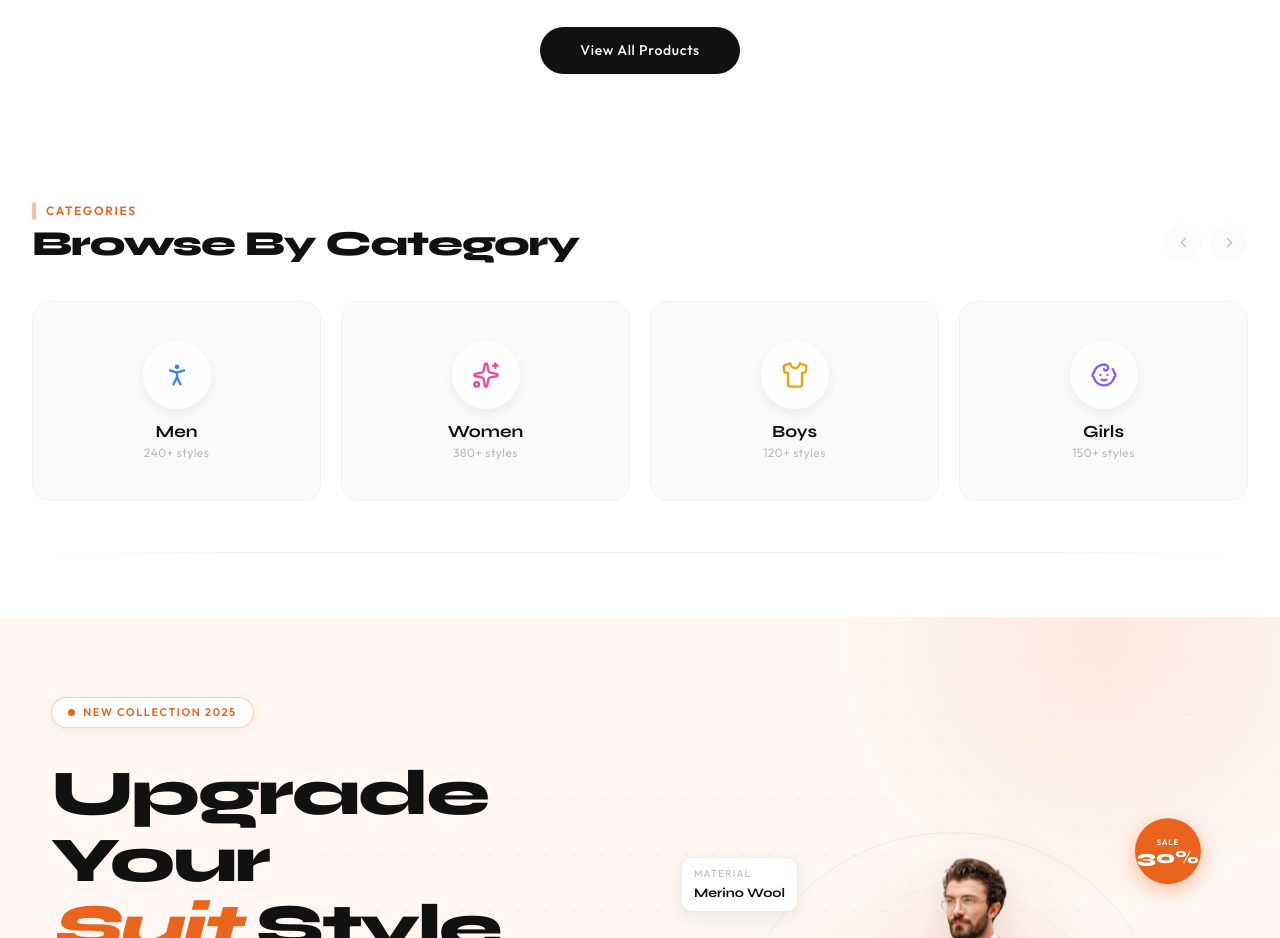
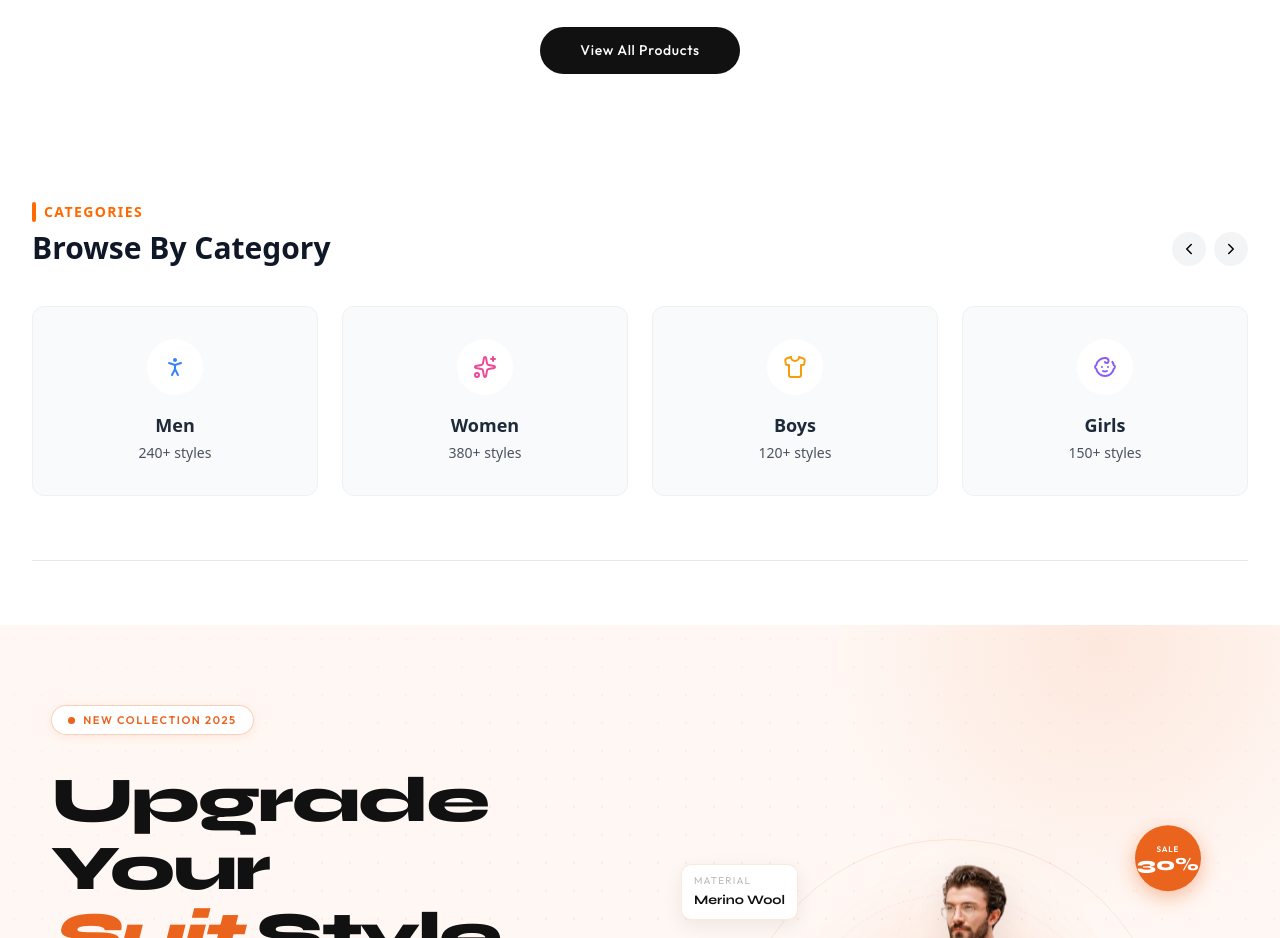
Before and after one commit to uttamgupta628/shop, a React (Vite) app: page / in a window 1280 px wide. Shown: the part 5380-6318 px from the top of the page. Built offline with nearby package versions, Linux system fonts and the light colour scheme.

Commit message:
production  add

```diff
--- a/src/components/about.tsx
+++ b/src/components/about.tsx
@@ -1,4 +1,4 @@
-import React, { useEffect, useRef, useState } from "react";
+import { useEffect, useRef, useState } from "react";
 import { ArrowUpRight, Award, Heart, ShieldCheck, Truck, Users, Star, MapPin, Mail, Phone } from "lucide-react";
 
 /* ─── Intersection Observer hook ─── */
--- a/src/components/home/BrowseByCategory.tsx
+++ b/src/components/home/BrowseByCategory.tsx
@@ -1,4 +1,4 @@
-import React, { useState, useEffect, useRef } from "react";
+import React, { useState, useRef } from "react";
 import { ChevronLeft, ChevronRight, PersonStanding, Sparkles, Shirt, Baby } from "lucide-react";
 
 interface Category {
@@ -10,274 +10,143 @@ interface Category {
 }
 
 const BrowseByCategory: React.FC = () => {
+
   const [hoveredId, setHoveredId] = useState<string | null>(null);
   const [activeId, setActiveId] = useState<string | null>(null);
-  const [visible, setVisible] = useState(false);
   const [scrollPos, setScrollPos] = useState(0);
+
   const trackRef = useRef<HTMLDivElement>(null);
-  const sectionRef = useRef<HTMLElement>(null);
 
   const categories: Category[] = [
-    { id: "1", name: "Men",   icon: <PersonStanding />, count: "240+ styles", color: "#3b82f6" },
-    { id: "2", name: "Women", icon: <Sparkles />,       count: "380+ styles", color: "#ec4899" },
-    { id: "3", name: "Boys",  icon: <Shirt />,          count: "120+ styles", color: "#f59e0b" },
-    { id: "4", name: "Girls", icon: <Baby />,           count: "150+ styles", color: "#8b5cf6" },
+    { id: "1", name: "Men", icon: <PersonStanding />, count: "240+ styles", color: "#3b82f6" },
+    { id: "2", name: "Women", icon: <Sparkles />, count: "380+ styles", color: "#ec4899" },
+    { id: "3", name: "Boys", icon: <Shirt />, count: "120+ styles", color: "#f59e0b" },
+    { id: "4", name: "Girls", icon: <Baby />, count: "150+ styles", color: "#8b5cf6" }
   ];
-
-  useEffect(() => {
-    const obs = new IntersectionObserver(([e]) => { if (e.isIntersecting) setVisible(true); }, { threshold: 0.15 });
-    if (sectionRef.current) obs.observe(sectionRef.current);
-    return () => obs.disconnect();
-  }, []);
 
   const scroll = (dir: "left" | "right") => {
     if (!trackRef.current) return;
+
     const amount = trackRef.current.offsetWidth * 0.7;
-    trackRef.current.scrollBy({ left: dir === "right" ? amount : -amount, behavior: "smooth" });
+
+    trackRef.current.scrollBy({
+      left: dir === "right" ? amount : -amount,
+      behavior: "smooth"
+    });
   };
 
   const handleScroll = () => {
-    if (trackRef.current) setScrollPos(trackRef.current.scrollLeft);
+    if (trackRef.current) {
+      setScrollPos(trackRef.current.scrollLeft);
+    }
   };
 
-  const canScrollLeft  = scrollPos > 0;
+  const canScrollLeft = scrollPos > 0;
+
   const canScrollRight = trackRef.current
     ? scrollPos < trackRef.current.scrollWidth - trackRef.current.clientWidth - 4
     : false;
 
   return (
-    <>
-      <style>{`
-        @import url('https://fonts.googleapis.com/css2?family=Syne:wght@600;700;800&family=Outfit:wght@300;400;500;600&display=swap');
+    <section className="bg-white py-16 px-4 sm:px-6 lg:px-8">
+      <div className="max-w-7xl mx-auto">
 
-        .bc-section {
-          font-family: 'Outfit', sans-serif;
-          background: #fff;
-          position: relative;
-          overflow: hidden;
-        }
+        {/* Header */}
+        <div className="flex items-end justify-between mb-10 flex-wrap gap-4">
 
-        /* Entrance */
-        .bc-fade { opacity:0; transform:translateY(24px); transition:opacity .8s cubic-bezier(.16,1,.3,1),transform .8s cubic-bezier(.16,1,.3,1); }
-        .bc-fade.in { opacity:1; transform:none; }
-        .bc-d1{transition-delay:.05s} .bc-d2{transition-delay:.2s}
-
-        /* Eyebrow */
-        .bc-eyebrow { display:flex; align-items:center; gap:10px; font-size:12px; font-weight:600; color:#ea641e; letter-spacing:.14em; text-transform:uppercase; margin-bottom:6px; }
-        .bc-bar { width:4px; height:18px; border-radius:2px; background:#ea641e; animation:bc-pulse 2s ease-in-out infinite; flex-shrink:0; }
-        @keyframes bc-pulse { 0%,100%{opacity:1;} 50%{opacity:.4;} }
-
-        .bc-heading { font-family:'Syne',sans-serif; font-size:clamp(1.5rem,3vw,2.2rem); font-weight:800; color:#111; letter-spacing:-.03em; line-height:1; }
-
-        /* Nav buttons */
-        .bc-nav { width:38px; height:38px; border-radius:50%; background:#f5f5f5; border:none; cursor:pointer; display:flex; align-items:center; justify-content:center; transition:background .25s,transform .2s; color:#333; flex-shrink:0; }
-        .bc-nav:hover:not(:disabled) { background:#ea641e; color:#fff; transform:scale(1.08); }
-        .bc-nav:disabled { opacity:.3; cursor:not-allowed; }
-
-        /* Scroll track — horizontal scroll on mobile */
-        .bc-track {
-          display: grid;
-          grid-template-columns: repeat(4, 1fr);
-          gap: clamp(12px, 2vw, 20px);
-          overflow: visible;
-        }
-
-        /* Category card */
-        .bc-card {
-          position: relative;
-          border-radius: 18px;
-          border: 1.5px solid #f0f0f0;
-          background: #fafafa;
-          padding: clamp(20px, 3vw, 36px) 16px;
-          cursor: pointer;
-          display: flex; flex-direction: column; align-items: center; justify-content: center;
-          gap: 14px;
-          transition: border-color .3s, box-shadow .35s, transform .4s cubic-bezier(.16,1,.3,1), background .3s;
-          text-align: center;
-          overflow: hidden;
-          min-height: clamp(140px, 18vw, 200px);
-          -webkit-tap-highlight-color: transparent;
-          border: none;
-          outline: none;
-        }
-        .bc-card::before {
-          content: '';
-          position: absolute; inset: 0; border-radius: 18px;
-          border: 1.5px solid #f0f0f0;
-          transition: border-color .3s;
-          pointer-events: none;
-        }
-        .bc-card:hover::before, .bc-card.active::before {
-          border-color: var(--cat-color, #ea641e);
-        }
-        .bc-card:hover, .bc-card.active {
-          background: var(--cat-color, #ea641e);
-          box-shadow: 0 16px 40px color-mix(in srgb, var(--cat-color) 30%, transparent);
-          transform: translateY(-6px);
-        }
-
-        /* Glow blob behind icon */
-        .bc-blob {
-          position: absolute;
-          top: -20px; left: 50%; transform: translateX(-50%);
-          width: 100px; height: 100px; border-radius: 50%;
-          background: var(--cat-color, #ea641e);
-          opacity: 0;
-          filter: blur(28px);
-          transition: opacity .4s;
-          pointer-events: none;
-        }
-        .bc-card:hover .bc-blob, .bc-card.active .bc-blob { opacity: .25; }
-
-        /* Icon wrapper */
-        .bc-icon-wrap {
-          width: clamp(52px, 7vw, 68px);
-          height: clamp(52px, 7vw, 68px);
-          border-radius: 50%;
-          background: rgba(255,255,255,0.9);
-          display: flex; align-items: center; justify-content: center;
-          transition: background .3s, transform .4s cubic-bezier(.16,1,.3,1);
-          position: relative; z-index: 1;
-          box-shadow: 0 4px 12px rgba(0,0,0,.06);
-        }
-        .bc-card:hover .bc-icon-wrap, .bc-card.active .bc-icon-wrap {
-          background: rgba(255,255,255,0.25);
-          transform: scale(1.12) rotate(-4deg);
-        }
-        .bc-icon-wrap svg {
-          width: clamp(22px, 3vw, 28px);
-          height: clamp(22px, 3vw, 28px);
-          transition: color .3s;
-          color: var(--cat-color, #ea641e);
-        }
-        .bc-card:hover .bc-icon-wrap svg,
-        .bc-card.active .bc-icon-wrap svg { color: #fff; }
-
-        /* Text */
-        .bc-name {
-          font-family: 'Syne', sans-serif;
-          font-size: clamp(14px, 1.8vw, 17px);
-          font-weight: 700; color: #111;
-          transition: color .3s; position: relative; z-index: 1; line-height: 1;
-        }
-        .bc-count {
-          font-size: clamp(10px, 1.2vw, 12px); color: #bbb;
-          transition: color .3s; position: relative; z-index: 1;
-          letter-spacing: .04em;
-        }
-        .bc-card:hover .bc-name, .bc-card.active .bc-name,
-        .bc-card:hover .bc-count, .bc-card.active .bc-count { color: #fff; }
-
-        /* Arrow indicator */
-        .bc-arrow {
-          position: absolute; bottom: 14px; right: 14px;
-          width: 24px; height: 24px; border-radius: 50%;
-          background: rgba(255,255,255,.25);
-          display: flex; align-items: center; justify-content: center;
-          opacity: 0; transform: scale(.7);
-          transition: opacity .3s, transform .3s;
-          z-index: 1;
-        }
-        .bc-card:hover .bc-arrow, .bc-card.active .bc-arrow { opacity:1; transform:scale(1); }
-
-        /* Card stagger */
-        .bc-stagger { opacity:0; transform:translateY(20px); }
-        .bc-stagger.in { animation: bc-card-in .6s cubic-bezier(.16,1,.3,1) forwards; }
-        @keyframes bc-card-in { to { opacity:1; transform:translateY(0); } }
-
-        /* Divider */
-        .bc-divider { height:1px; background:linear-gradient(to right, transparent, #f0f0f0 20%, #f0f0f0 80%, transparent); margin-top: clamp(32px,4vw,56px); }
-
-        /* ═══════════════════════
-           RESPONSIVE
-        ═══════════════════════ */
-
-        @media (max-width: 1024px) {
-          .bc-track { grid-template-columns: repeat(4, 1fr); }
-        }
-
-        @media (max-width: 640px) {
-          .bc-track {
-            grid-template-columns: repeat(2, 1fr);
-          }
-          .bc-card { min-height: 130px; }
-        }
-
-        @media (max-width: 360px) {
-          .bc-track { grid-template-columns: repeat(2, 1fr); gap: 10px; }
-          .bc-card { min-height: 118px; padding: 16px 10px; }
-        }
-
-        @media (prefers-reduced-motion: reduce) {
-          .bc-fade,.bc-stagger { transition:none; animation:none; opacity:1; transform:none; }
-          .bc-card { transition: background .15s; }
-          .bc-bar { animation: none; }
-        }
-      `}</style>
-
-      <section ref={sectionRef} className="bc-section py-12 sm:py-16 px-4 sm:px-6 lg:px-8">
-        <div style={{ maxWidth: '1280px', margin: '0 auto' }}>
-
-          {/* ── Header ── */}
-          <div
-            className={`bc-fade bc-d1 ${visible ? 'in' : ''}`}
-            style={{ display:'flex', alignItems:'flex-end', justifyContent:'space-between', marginBottom:'clamp(24px,4vw,40px)', gap:'16px', flexWrap:'wrap' }}
-          >
           <div>
-              <div className="bc-eyebrow"><div className="bc-bar" />Categories</div>
-              <h2 className="bc-heading">Browse By Category</h2>
+            <div className="flex items-center gap-2 text-sm font-semibold text-orange-500 uppercase tracking-widest">
+              <div className="w-1 h-5 bg-orange-500 rounded-full"></div>
+              Categories
             </div>
 
-            {/* Arrows — only useful if you add more categories later */}
-            <div style={{ display:'flex', gap:'8px' }}>
-              <button className="bc-nav" onClick={() => scroll("left")} disabled={!canScrollLeft} aria-label="Scroll left">
-                <ChevronLeft size={17} />
+            <h2 className="text-3xl font-bold text-gray-900 mt-2">
+              Browse By Category
+            </h2>
+          </div>
+
+          <div className="flex gap-2">
+            <button
+              onClick={() => scroll("left")}
+              disabled={!canScrollLeft}
+              className="p-2 bg-gray-100 hover:bg-orange-500 hover:text-white rounded-full transition"
+            >
+              <ChevronLeft size={18} />
             </button>
-              <button className="bc-nav" onClick={() => scroll("right")} disabled={!canScrollRight} aria-label="Scroll right">
-                <ChevronRight size={17} />
+
+            <button
+              onClick={() => scroll("right")}
+              disabled={!canScrollRight}
+              className="p-2 bg-gray-100 hover:bg-orange-500 hover:text-white rounded-full transition"
+            >
+              <ChevronRight size={18} />
             </button>
           </div>
+
         </div>
 
-          {/* ── Grid ── */}
+        {/* Categories Grid */}
         <div
           ref={trackRef}
           onScroll={handleScroll}
-            className={`bc-fade bc-d2 ${visible ? 'in' : ''} bc-track`}
+          className="grid grid-cols-2 sm:grid-cols-2 md:grid-cols-4 gap-6"
         >
-            {categories.map((cat, i) => (
+          {categories.map((cat) => {
+
+            const active = activeId === cat.id || hoveredId === cat.id;
+
+            return (
               <button
                 key={cat.id}
-                className={`bc-card bc-stagger ${visible ? 'in' : ''} ${activeId === cat.id ? 'active' : ''}`}
-                style={{
-                  '--cat-color': cat.color,
-                  animationDelay: `${0.05 + i * 0.1}s`,
-                } as React.CSSProperties}
                 onClick={() => setActiveId(activeId === cat.id ? null : cat.id)}
                 onMouseEnter={() => setHoveredId(cat.id)}
                 onMouseLeave={() => setHoveredId(null)}
+                style={{ borderColor: active ? cat.color : "#f0f0f0" }}
+                className={`
+                  relative rounded-xl border bg-gray-50 p-8
+                  flex flex-col items-center justify-center
+                  text-center transition-all duration-300
+                  hover:shadow-lg
+                  ${active ? "text-white shadow-xl" : "text-gray-800"}
+                `}
               >
-                <div className="bc-blob" />
 
-                <div className="bc-icon-wrap">{cat.icon}</div>
+                {/* Background */}
+                {active && (
+                  <div
+                    className="absolute inset-0 rounded-xl"
+                    style={{ backgroundColor: cat.color }}
+                  />
+                )}
 
-                <div>
-                  <div className="bc-name">{cat.name}</div>
-                  <div className="bc-count" style={{ marginTop: '4px' }}>{cat.count}</div>
+                {/* Icon */}
+                <div
+                  className="relative z-10 w-14 h-14 flex items-center justify-center rounded-full bg-white mb-4"
+                  style={{ color: cat.color }}
+                >
+                  {cat.icon}
                 </div>
 
-                <div className="bc-arrow">
-                  <ChevronRight size={12} color="#fff" />
+                {/* Name */}
+                <div className="relative z-10 font-semibold text-lg">
+                  {cat.name}
                 </div>
+
+                {/* Count */}
+                <div className="relative z-10 text-sm opacity-80 mt-1">
+                  {cat.count}
+                </div>
+
               </button>
-            ))}
+            );
+          })}
         </div>
 
         {/* Divider */}
-          <div className="bc-divider" />
+        <div className="mt-16 border-b border-gray-200"></div>
+
       </div>
     </section>
-    </>
   );
 };
 
```
Also changed, not shown: 1 other file (tests, documents, lock files or other folders). Lines whose indentation alone changed are shown as unchanged.
